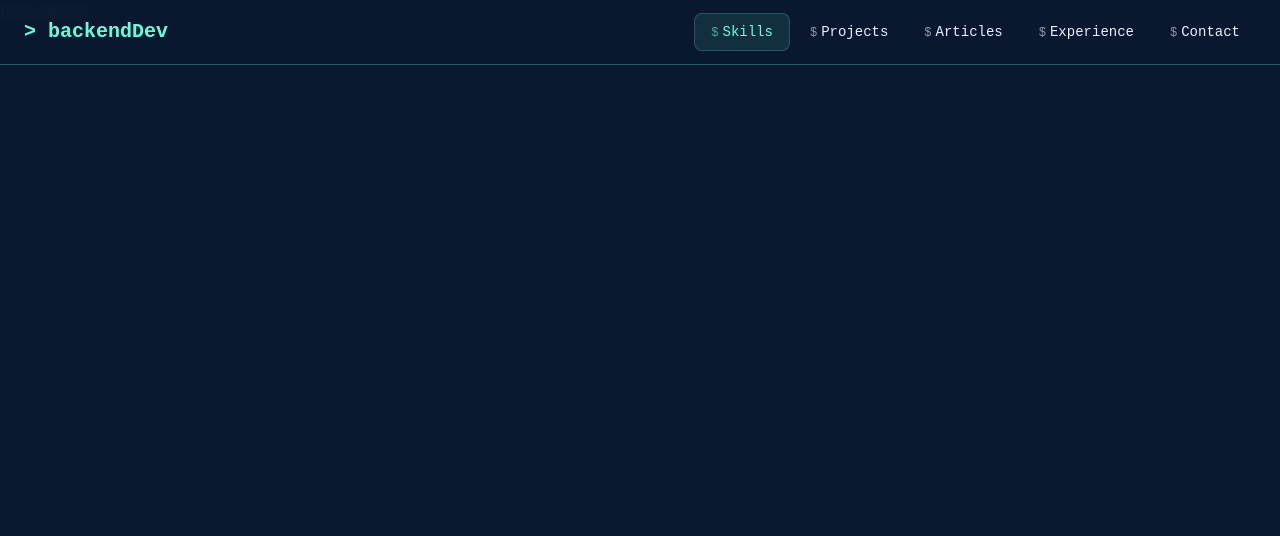
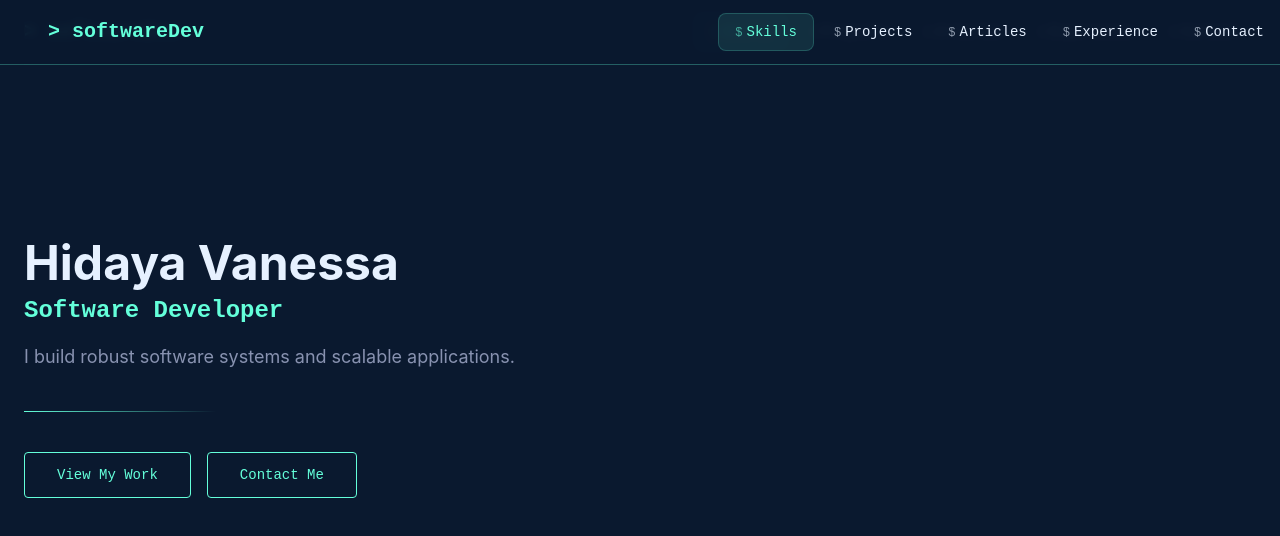
Before and after one commit to Hi-da-ya/portfolio, a React (Vite) app: page / in a window 1280 px wide. Shown: the top 536 px of the page. Built offline with nearby package versions, Linux system fonts and the light colour scheme.

Commit message:
add ft:header

```diff
--- a/src/App.jsx
+++ b/src/App.jsx
@@ -3,6 +3,7 @@ import reactLogo from './assets/react.svg'
 import viteLogo from '/vite.svg'
 import './App.css'
 import Navbar from './components/Navbar'
+import Header from './components/Header'
 
 function App() {
   const [count, setCount] = useState(0)
@@ -10,7 +11,8 @@ function App() {
   return (
     <>
     <Navbar />
-      <h1>Hello World</h1>
+    <Header />
+
     </>
   )
 }
--- a/src/components/Header.jsx
+++ b/src/components/Header.jsx
@@ -0,0 +1,55 @@
+import React, { useState, useEffect } from 'react';
+import Navbar from './Navbar';
+
+const Header = () => {
+  const handleViewWork = (e) => {
+    e.preventDefault();
+    const element = document.querySelector('#projects');
+    if (element) {
+      element.scrollIntoView({ behavior: 'smooth' });
+    }
+  };
+
+  const handleContactMe = (e) => {
+    e.preventDefault();
+    const element = document.querySelector('#contact');
+    if (element) {
+      element.scrollIntoView({ behavior: 'smooth' });
+    }
+  };
+
+  return (
+    <section className="min-h-screen flex items-center pt-20 md:pt-0">
+      <div className="container mx-auto px-4 md:px-6">
+        <div className="w-full">
+          <div className="name-title mb-8">
+            <h1 className="text-3xl md:text-4xl lg:text-5xl font-bold text-text-primary mb-2">
+              Hidaya Vanessa
+            </h1>
+            <h2 className="text-xl md:text-2xl font-semibold text-accent mb-4 font-mono">
+              Software Developer
+            </h2>
+            <p className="text-text-secondary text-lg max-w-2xl mb-10">
+              I build robust software systems and scalable applications.
+            </p>
+
+            <div className="h-px bg-gradient-to-r from-accent to-transparent w-48 my-10"></div>
+
+            <div className="header-actions flex flex-col md:flex-row gap-4 mb-16">
+              <button onClick={handleViewWork} className="btn">
+                View My Work
+              </button>
+              <button onClick={handleContactMe} className="btn">
+                Contact Me
+              </button>
+            </div>
+          </div>
+
+          < Navbar />
+        </div>
+      </div>
+    </section>
+  );
+};
+
+export default Header;
--- a/src/components/Navbar.jsx
+++ b/src/components/Navbar.jsx
@@ -61,7 +61,7 @@ const Navbar = () => {
               className="logo font-mono text-accent text-xl font-bold hover:opacity-80 transition-opacity duration-300"
               aria-label="Back to home"
             >
-              <span className="text-accent">&gt; </span>backendDev
+              <span className="text-accent">&gt; </span>softwareDev
             </a>
           </div>
 
```
